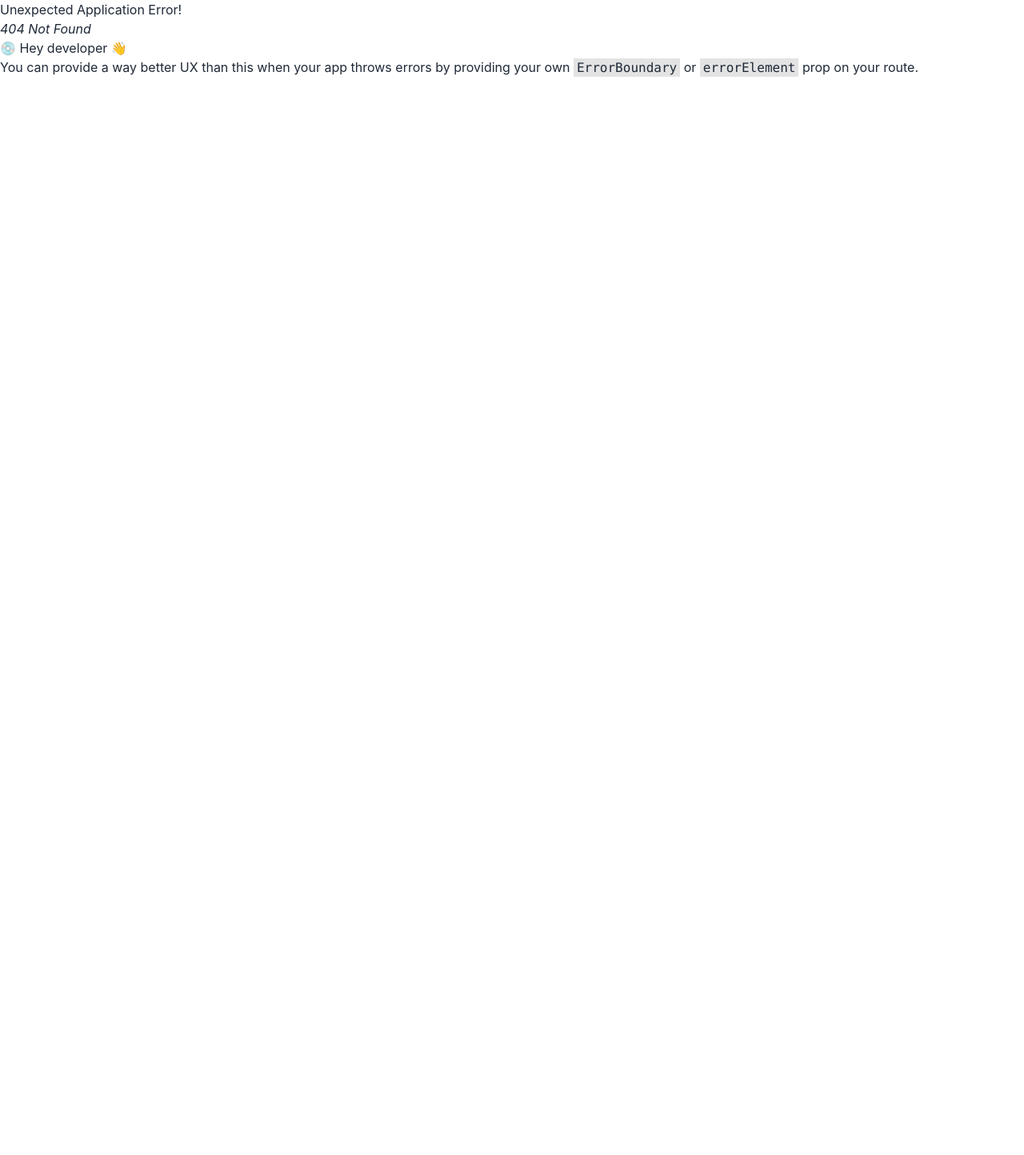
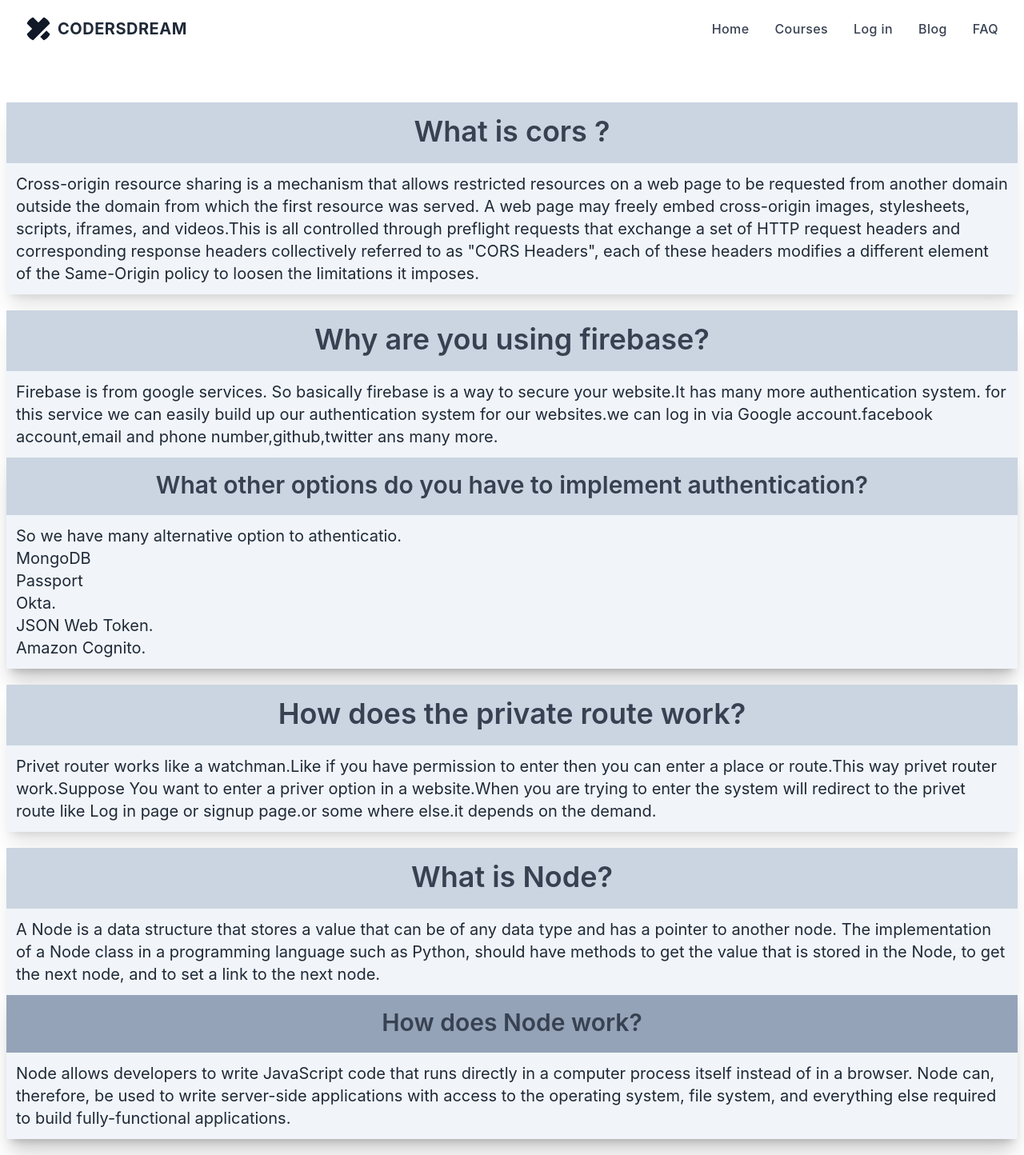
Before and after one commit to Nahid-07/TechBD-client, a React (Create React App) app: page /blog in a window 1280 px wide. Before the commit this address had no page. Shown: the whole page at 80% size. Before the commit the page ends 800 px from the top, so only its background shows below. Built offline with nearby package versions, Linux system fonts and the light colour scheme.

Commit message:
blog page added and some modify on other components

```diff
--- /dev/null
+++ b/src/Components/Blog.js
@@ -0,0 +1,53 @@
+import React from 'react';
+
+const Blog = () => {
+    return (
+        <div className='container mx-auto mt-14 grid grid-cols-1 px-2'>
+            <div className='shadow-xl bg-slate-300 pt-4'>
+                <h1 className='text-4xl font-semibold text-center mb-5 text-gray-700'>What is cors ?</h1>
+                <p className='text-xl bg-slate-100 p-3'>
+                Cross-origin resource sharing is a mechanism that allows restricted resources on a web page to be requested from another domain outside the domain from which the first resource was served. A web page may freely embed cross-origin images, stylesheets, scripts, iframes, and videos.This is all controlled through preflight requests that exchange a set of HTTP request headers and corresponding response headers collectively referred to as "CORS Headers", each of these headers modifies a different element of the Same-Origin policy to loosen the limitations it imposes.
+                </p>
+            </div>
+            <div className='shadow-xl bg-slate-300 pt-4 my-5'>
+                <h1 className='text-4xl font-semibold text-center mb-5 text-gray-700'>Why are you using firebase?</h1>
+                <p className='text-xl bg-slate-100 p-3'>
+                    Firebase is from google services. So basically firebase is a way to secure your website.It has many more authentication system. for this service we can easily build up our authentication system for our websites.we can log in via Google account.facebook account,email and phone number,github,twitter ans many more.
+                </p>
+                <div className='shadow-xl bg-slate-300 pt-4'>
+                <h1 className='text-3xl font-semibold text-center mb-5 text-gray-700'>What other options do you have to implement authentication?</h1>
+                <p className='text-xl bg-slate-100 p-3'>
+                    So we have many alternative option to athenticatio.
+                    <ol>
+                        <li>MongoDB</li>
+                        <li>Passport</li>
+                        <li>Okta.</li>
+                        <li>JSON Web Token.</li>
+                        <li>Amazon Cognito.</li>
+                    </ol>
+                </p>
+            </div>
+            </div>
+            <div className='shadow-xl bg-slate-300 pt-4'>
+                <h1 className='text-4xl font-semibold text-center mb-5 text-gray-700'>How does the private route work?</h1>
+                <p className='text-xl bg-slate-100 p-3'>
+                Privet router works like a watchman.Like if you have permission to enter then you can enter a place or route.This way privet router work.Suppose You want to enter a priver option in a website.When you are trying to enter the system will redirect to the privet route like Log in page or signup page.or some where else.it depends on the demand.
+                </p>
+            </div>
+            <div className='shadow-xl bg-slate-300 pt-4 my-5'>
+                <h1 className='text-4xl font-semibold text-center mb-5 text-gray-700'>What is Node?</h1>
+                <p className='text-xl bg-slate-100 p-3'>
+                A Node is a data structure that stores a value that can be of any data type and has a pointer to another node. The implementation of a Node class in a programming language such as Python, should have methods to get the value that is stored in the Node, to get the next node, and to set a link to the next node.
+                </p>
+                <div className='shadow-xl bg-slate-400 pt-4'>
+                <h1 className='text-3xl font-semibold text-center mb-5 text-gray-700'>How does Node work?</h1>
+                <p className='text-xl bg-slate-100 p-3'>
+                Node allows developers to write JavaScript code that runs directly in a computer process itself instead of in a browser. Node can, therefore, be used to write server-side applications with access to the operating system, file system, and everything else required to build fully-functional applications.
+                </p>
+            </div>
+            </div>
+        </div>
+    );
+};
+
+export default Blog;
--- a/src/Components/Course.js
+++ b/src/Components/Course.js
@@ -2,20 +2,16 @@
 import { Link } from "react-router-dom";
 
 const Course = ({ course }) => {
-  const { name } = course;
+  const { name,id } = course;
   console.log(name);
   return (
     <div className="container mx-auto">
       <ul className="menu bg-base-100 w-56">
-        <li>
-          <Link>{name}</Link>
+        <li className="border">
+          <Link to={`/courses/${id}`}>{name}</Link>
         </li>
       </ul>
-      <div>
-
-      </div>
     </div>
   );
 };
-
 export default Course;
--- a/src/Components/Courses.js
+++ b/src/Components/Courses.js
@@ -1,14 +1,21 @@
 import React from 'react';
 import { useLoaderData } from 'react-router-dom';
-import Course from './Course';
+import Course from './Course'
 
 const Courses = () => {
-    const courses = useLoaderData()
+    const courses = useLoaderData();
+    const details = useLoaderData()
+    console.log(details)
     return (
-        <div className='grid grid-rows-6'>
+        <div className='container mx-auto grid grid-cols-12 gap-5'>
+            <div className='col-span-2'>
             {
                 courses.map( course => <Course key={course.id} course={course}></Course>)
             }
+        </div>
+        <div className='col-span-10 border'>
+
+        </div>
         </div>
     );
 };
--- /dev/null
+++ b/src/Components/Faq.js
@@ -0,0 +1,11 @@
+import React from 'react';
+
+const Faq = () => {
+    return (
+        <div>
+
+        </div>
+    );
+};
+
+export default Faq;
--- a/src/Components/Login.js
+++ b/src/Components/Login.js
@@ -6,9 +6,10 @@
   return (
     <div className="container mx-auto flex justify-around items-center mt-24">
       <div className="hidden md:block">
-        <img src={Layer} alt="" width="400px" />
+        <img src={Layer} alt="" width="600px" />
       </div>
       <div className="border p-8 rounded">
+      <h1 className="text-5xl text-pink-500 font-semibold text-center my-5">Please Log in</h1>
         <div className="mb-4">
         <label htmlFor=""> Your email</label>
         <input type="text" placeholder="Type here" className="input input-bordered input-secondary w-full max-w-xs" />
--- a/src/Components/Navbar.js
+++ b/src/Components/Navbar.js
@@ -51,6 +51,15 @@
               className="font-medium tracking-wide text-gray-700 transition-colors duration-200 hover:text-deep-purple-accent-400"
             >
               <p> Log in</p>
+            </Link>
+          </li>
+          <li>
+            <Link
+              to="/blog"
+              title="Blog"
+              className="font-medium tracking-wide text-gray-700 transition-colors duration-200 hover:text-deep-purple-accent-400"
+            >
+              Blog
             </Link>
           </li>
           <li>
--- a/src/Components/Signup.js
+++ b/src/Components/Signup.js
@@ -4,7 +4,8 @@
 const Signup = () => {
   return (
     <div className="container mx-auto">
-      <div className="mx-2 md:w-1/2 md:mx-auto border-2 border-fuchsia-600 p-8 rounded-md shadow-lg mt-24">
+      <div className="mx-2 md:w-[30%] md:mx-auto border-2 border-fuchsia-600 p-8 rounded-md shadow-lg mt-24">
+      <h1 className="text-5xl font-semibold text-center my-5">Please Sign up</h1>
         <div className="mb-4">
           <label className="block"> Your full name</label>
           <input
@@ -21,7 +22,7 @@
             className="input input-bordered input-secondary w-full "
           />
         </div>
-        <div>
+        <div className="mt-4">
           <label className="block">Password</label>
           <input
             type="Password"
--- a/src/Route/Routes.js
+++ b/src/Route/Routes.js
@@ -1,5 +1,7 @@
 import { createBrowserRouter } from "react-router-dom";
+import Blog from "../Components/Blog";
 import Courses from "../Components/Courses";
+import Faq from "../Components/Faq";
 import Home from "../Components/Home";
 import Login from "../Components/Login";
 import Signup from "../Components/Signup";
@@ -14,7 +16,11 @@
             {
                 path:'/courses' ,
                 element:<Courses></Courses>,
-                loader: ()=>fetch('https://assignment-10-api-server.vercel.app/course-category')
+                loader: ()=>fetch('https://assignment-10-api-server.vercel.app/course-category'),
+            },
+            {
+                path:'/courses/:id', element:<Courses></Courses>,
+                loader:({params}) => fetch(`https://assignment-10-api-server-nahid-07.vercel.app/courses/${params.id}`)
             },
             {
                 path:'/login', element:<Login></Login>
@@ -22,6 +28,12 @@
             {
                 path:'/signup', element:<Signup></Signup>
             },
+            {
+                path:'/blog', element:<Blog></Blog>
+            },
+            {
+                path:'/faq', element:<Faq></Faq>
+            },
         ]
     }
 ])
```
